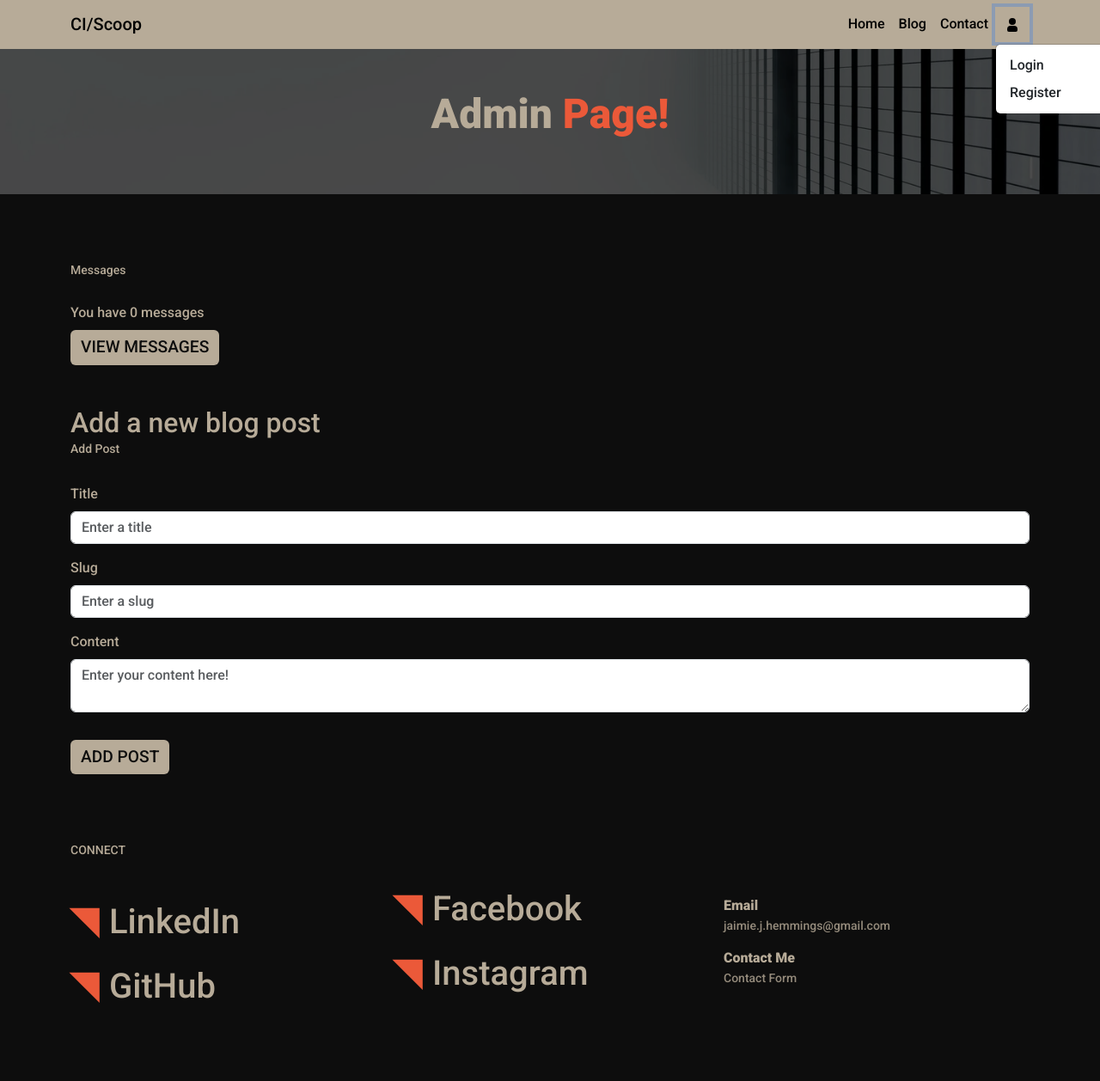
After one commit to JaimieHemmings/ciscoop, a Flask app: page /profile/admin in a window 1280 px wide, after a click that opens the changed part. The commit adds this page. Shown: the whole page at 86% size. Run offline with Flask 3, Linux system fonts and the light colour scheme.

Commit message:
add: User sessions and admin functionality

```diff
--- a/ciscoop/models.py
+++ b/ciscoop/models.py
@@ -21,6 +21,7 @@ class posts(db.Model):
   created = db.Column(db.DateTime, server_default=db.func.now())
   user_id = db.Column(db.Integer, db.ForeignKey('users.id'), nullable=False)
   user = db.relationship('users', backref=db.backref('posts', lazy=True))
+  slug = db.Column(db.String(80), unique=True, nullable=False)
 
   def __repr__(self):
       # return a string representation of the object
--- a/ciscoop/routes.py
+++ b/ciscoop/routes.py
@@ -1,4 +1,4 @@
-from flask import render_template, request, redirect, url_for, flash
+from flask import render_template, request, redirect, url_for, flash, session
 from ciscoop import app, db
 from ciscoop.models import users, posts, messages
 from werkzeug.security import generate_password_hash, check_password_hash
@@ -6,21 +6,55 @@ from werkzeug.security import generate_password_hash, check_password_hash
 # Index page
 @app.route('/')
 def home():
-    return render_template('index.html', title = "Home")
+    # Get 3 latest blog posts
+    latest_posts = posts.query.order_by(posts.created.desc()).limit(3).all()
+    return render_template('index.html', title = "Home", posts = latest_posts)
 
 # Blog page
-@app.route('/blog', methods=['GET', 'POST'])
+@app.route('/blog')
 def blog():
-    return render_template('blog.html', title="Blog")
+    # Get all blog posts in ascending order
+    all_posts = posts.query.order_by(posts.created.asc()).all()
+    return render_template('blog.html', title="Blog", posts=all_posts)
 
 # Contact page
 @app.route('/contact', methods=['GET', 'POST'])
 def contact():
+    if request.method == 'POST':
+        # get form data
+        name = request.form['name']
+        email = request.form['email']
+        title = request.form['title']
+        message = request.form['message']
+        # create new message
+        new_message = messages(name=name, email=email, content=message, title=title)
+        # add new message to database
+        db.session.add(new_message)
+        db.session.commit()
+        flash("Message sent successfully!")
+        return redirect(url_for('contact'))
     return render_template('contact.html', title="Contact")
 
 # Login page
 @app.route('/login', methods=['GET', 'POST'])
 def login():
+    if request.method == 'POST':
+        # get form data
+        username = request.form['username']
+        password = request.form['password']
+        # Check if user exists
+        user = users.query.filter_by(username=username).first()
+        # Check if password matches
+        if user and check_password_hash(user.password, password):
+            # Create session with user id
+            session['user_id'] = user.id
+            session['username'] = user.username
+            session['role'] = user.role
+            flash(f"Login successful! Welcome {user.username}.")
+            return redirect(url_for('home'))
+        else:
+            flash("Incorrect username or password. Please try again.")
+            return redirect(url_for('login'))
     return render_template('login.html', title="Login")
 
 # Register page
@@ -51,6 +85,95 @@ def register():
         return redirect(url_for('login'))
     return render_template('register.html', title="Register")
 
+# Profile page
+@app.route('/profile')
+def profile():
+    # Get user session
+    user_id = session['user_id']
+    user = users.query.filter_by(id=user_id).first()
+    return render_template('profile.html', title="Profile", user=user)
+
+# Admin Page
+@app.route('/profile/admin', methods=['GET', 'POST'])
+def admin():
+    if request.method == 'POST':
+        # Get user session
+        user_id = session['user_id']
+        # Check user is logged in
+        if user_id is None:
+            flash("Please login to create a post.")
+            return redirect(url_for('login'))
+        user = users.query.filter_by(id=user_id).first()
+        # Check user is an admin
+        if user.role != "admin":
+            flash("You do not have permission to access this page.")
+            return redirect(url_for('home'))
+        # get form data
+        title = request.form['title']
+        content = request.form['content']
+        slug = title.lower().replace(" ", "-")
+        # create new post
+        new_post = posts(title=title, content=content, user_id=user_id, slug=slug, user=user)
+        # add new post to database
+        db.session.add(new_post)
+        db.session.commit()
+        flash("Post created successfully!")
+        return redirect(url_for('admin'))
+    # Get all blog posts
+    all_posts = posts.query.all()
+
+    messageData = messages.query.all()
+    newMessages = len(messageData)
+
+    return render_template('admin.html', title="Admin", posts=all_posts, newMessages = newMessages)
+
+# Messages Page
+@app.route('/admin/messages', methods=['GET', 'POST'])
+def messages_page():
+    # Get user session
+    user_id = session['user_id']
+    # Check user is logged in
+    if user_id is None:
+        flash("Please login to view messages.")
+        return redirect(url_for('login'))
+    user = users.query.filter_by(id=user_id).first()
+    # Check user is an admin
+    if user.role != "admin":
+        flash("You do not have permission to access this page.")
+        return redirect(url_for('home'))
+    # Get all messages
+    messageData = messages.query.all()
+    return render_template('messages.html', title="Messages", messages=messageData)
+
+# Delete Message
+@app.route('/admin/messages/delete/<int:id>')
+def delete_message(id):
+    # Get user session
+    user_id = session['user_id']
+    # Check user is logged in
+    if user_id is None:
+        flash("Please login to delete a message.")
+        return redirect(url_for('login'))
+    user = users.query.filter_by(id=user_id).first()
+    # Check user is an admin
+    if user.role != "admin":
+        flash("You do not have permission to access this page.")
+        return redirect(url_for('home'))
+    # Get message by id
+    message = messages.query.filter_by(id=id).first()
+    # Delete message
+    db.session.delete(message)
+    db.session.commit()
+    flash("Message deleted successfully!")
+    return redirect(url_for('messages_page'))
+
+# Logout
+@app.route('/logout')
+def logout():
+    session.clear()
+    flash("You have been logged out.")
+    return redirect(url_for('home'))
+
 # Invalid URL
 @app.errorhandler(404)
 def page_not_found(e):
--- a/ciscoop/static/css/style.css
+++ b/ciscoop/static/css/style.css
@@ -129,7 +129,7 @@ nav {
 
 .index-hero {
   background-image: url('../img/mountains-bg.webp');
-  background-position: top right;
+  background-position: center;
   position: relative;
   height: 80vh;
   display: flex;
@@ -339,3 +339,34 @@ ul.footer-socials li a {
 ul.footer-socials li:hover a {
   color: #eb5939;
 }
+
+ul.footer-links {
+  padding: 0;
+  margin: 0;
+  list-style-type: none;
+}
+
+ul.footer-links li {
+  margin-top: 1rem;
+}
+
+ul.footer-links li h3 {
+  font-size: 1rem;
+  line-height: 130%;
+  letter-spacing: 0;
+  font-weight: 700;
+}
+
+ul.footer-links li a {
+  color: #b7ab98;
+  opacity: 0.8;
+  font-size: 0.875rem;
+  font-weight: 400;
+  text-decoration: none;
+  transition: all 0.3s ease-out;
+}
+
+ul.footer-links li a:hover {
+  color: #eb5939;
+  opacity: 1;
+}
--- /dev/null
+++ b/ciscoop/templates/admin.html
@@ -0,0 +1,57 @@
+{% extends "base.html" %} {% block content %}
+<section class="px-4 py-5 text-center small-hero bg-image">
+  <div class="row">
+    <h1 class="display-5 fw-bold mb-3">
+      Admin <span class="focus-text">Page!</span>
+    </h1>
+  </div>
+</section>
+<section>
+  <div class="container">
+    <div class="row">
+      <div class="col-12">
+        <h2 class="sub-title">Messages</h2>
+        <p class="mb-2">You have {{ newMessages }} messages</p>
+        <a href="{{ url_for('messages_page') }}" class="btn btn-primary">View Messages</a>
+      </div>
+    </div>
+  </div>
+</section>
+<section>
+  <div class="container mt-5">
+    <div class="row">
+      <div class="col-12">
+        <h2>Add a new blog post</h2>
+        <form method="POST" action="{{ url_for('admin') }}">
+          <fieldset>
+            <legend class="sub-title">Add Post</legend>
+            <label for="title" class="form-label">Title</label>
+            <input
+              type="text"
+              class="form-control"
+              id="title"
+              name="title"
+              placeholder="Enter a title"
+              minlength="5"
+              maxlength="50"
+              required
+            />
+            <label for="slug" class="form-label mt-3">Slug</label>
+            <input type="text" class="form-control" id="slug" name="slug" placeholder="Enter a slug" minlength="5" maxlength="80" required />
+            <label for="content" class="form-label mt-3">Content</label>
+            <textarea
+              id="content"
+              name="content"
+              class="form-control mb-3"
+              placeholder="Enter your content here!"
+              minlength="10"
+              maxlength="500"
+              required
+            ></textarea>
+            <button type="submit" class="btn btn-primary mt-3">Add Post</button>
+          </fieldset>
+      </div>
+    </div>
+  </div>
+</section>
+{% endblock %}
--- a/ciscoop/templates/footer.html
+++ b/ciscoop/templates/footer.html
@@ -6,13 +6,46 @@
     <div class="row">
       <div class="col-md-8">
         <ul class="footer-socials">
-          <li><a href="#" target="_blank">LinkedIn</a></li>
-          <li><a href="#" target="_blank">GitHub</a></li>
-          <li><a href="#" target="_blank">Facebook</a></li>
-          <li><a href="#" target="_blank">Instagram</a></li>
+          <li>
+            <a
+              href="https://www.linkedin.com/in/jaimie-hemmings-379786271/"
+              target="_blank"
+              >LinkedIn</a
+            >
+          </li>
+          <li>
+            <a href="https://github.com/JaimieHemmings" target="_blank"
+              >GitHub</a
+            >
+          </li>
+          <li>
+            <a
+              href="https://www.facebook.com/jaimie.warburton.7/"
+              target="_blank"
+              >Facebook</a
+            >
+          </li>
+          <li>
+            <a href="https://www.instagram.com/fazyyy89/" target="_blank"
+              >Instagram</a
+            >
+          </li>
         </ul>
       </div>
-      <div class="col-md-4"></div>
+      <div class="col-md-4">
+        <ul class="footer-links">
+          <li>
+            <h3>Email</h3>
+            <a href="mailto:jaimie.j.hemmings@gmail.com"
+              >jaimie.j.hemmings@gmail.com</a
+            >
+          </li>
+          <li>
+            <h3>Contact Me</h3>
+            <a href="{{ url_for('contact') }}">Contact Form</a>
+          </li>
+        </ul>
+      </div>
     </div>
   </div>
 </footer>
--- a/ciscoop/templates/navbar.html
+++ b/ciscoop/templates/navbar.html
@@ -65,6 +65,16 @@
             </svg>
           </a>
           <ul class="dropdown-menu" aria-labelledby="navbarDropdown">
+            {% if session['username'] %}
+            <li>
+              <a class="dropdown-item" href="{{ url_for('profile') }}"
+                >Profile</a
+              >
+            </li>
+            <li>
+              <a class="dropdown-item" href="{{ url_for('logout') }}">Logout</a>
+            </li>
+            {% else %}
             <li>
               <a class="dropdown-item" href="{{ url_for('login') }}">Login</a>
             </li>
@@ -73,10 +83,14 @@
                 >Register</a
               >
             </li>
-            <li><hr class="dropdown-divider" /></li>
+            {% endif %} {% if session['role'] == 'admin' %}
             <li>
-              <a class="dropdown-item" href="#">Logout</a>
+              <hr />
             </li>
+            <li>
+              <a class="dropdown-item" href="{{ url_for('admin') }}">Admin</a>
+            </li>
+            {% endif %}
           </ul>
         </li>
       </ul>
--- a/ciscoop/templates/register.html
+++ b/ciscoop/templates/register.html
@@ -1,6 +1,6 @@
 {% extends "base.html" %} {% block content %}
 <section class="px-4 py-5 text-center small-hero bg-image">
-  <h1 class="display-5 fw-bold mb-3" data-text="THIS IS A TEST">
+  <h1 class="display-5 fw-bold mb-3">
     Register for an <span class="focus-text">account</span>
   </h1>
   <p>Use the form below to sign up for an account</p>
```
Also changed, not shown: ciscoop/templates/blog.html (+29 -5 lines), ciscoop/templates/contact.html (+66 -14 lines), ciscoop/templates/index.html (+27 -0 lines), ciscoop/templates/login.html (+40 -3 lines), ciscoop/templates/messages.html (added, +40 -0 lines), ciscoop/templates/profile.html (added, +28 -0 lines).
